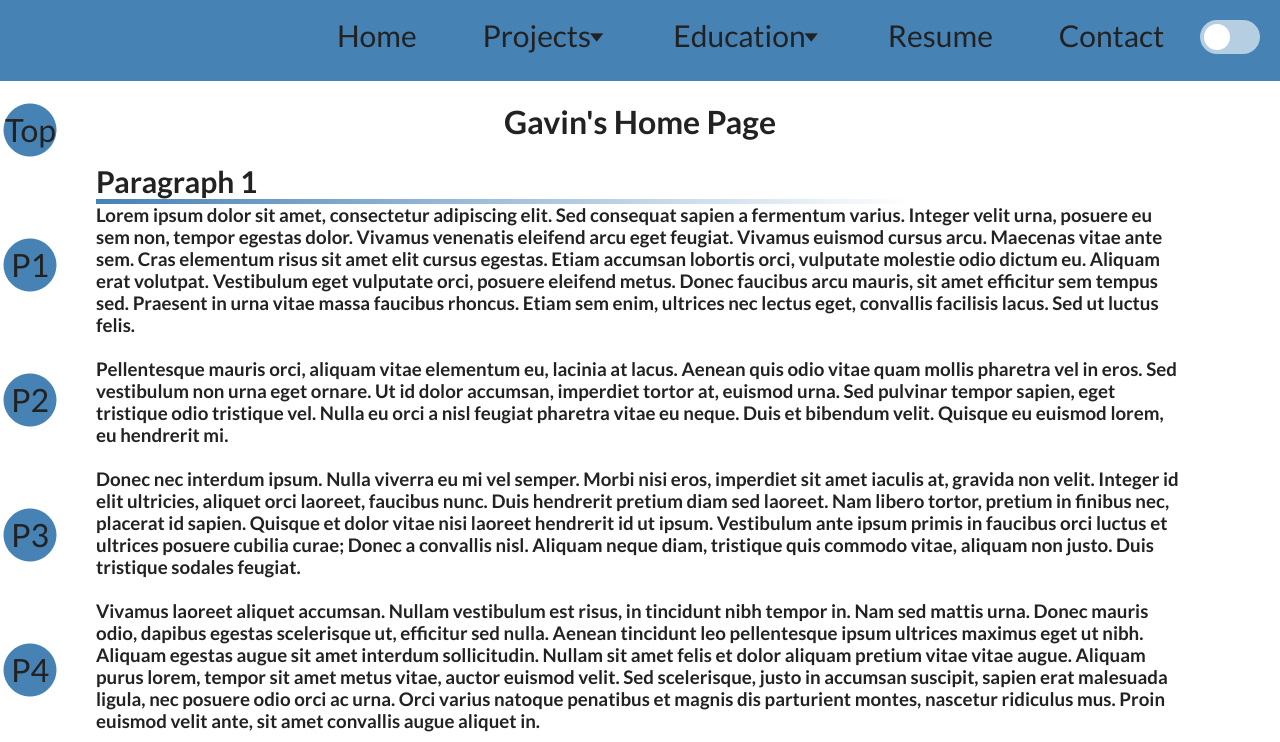
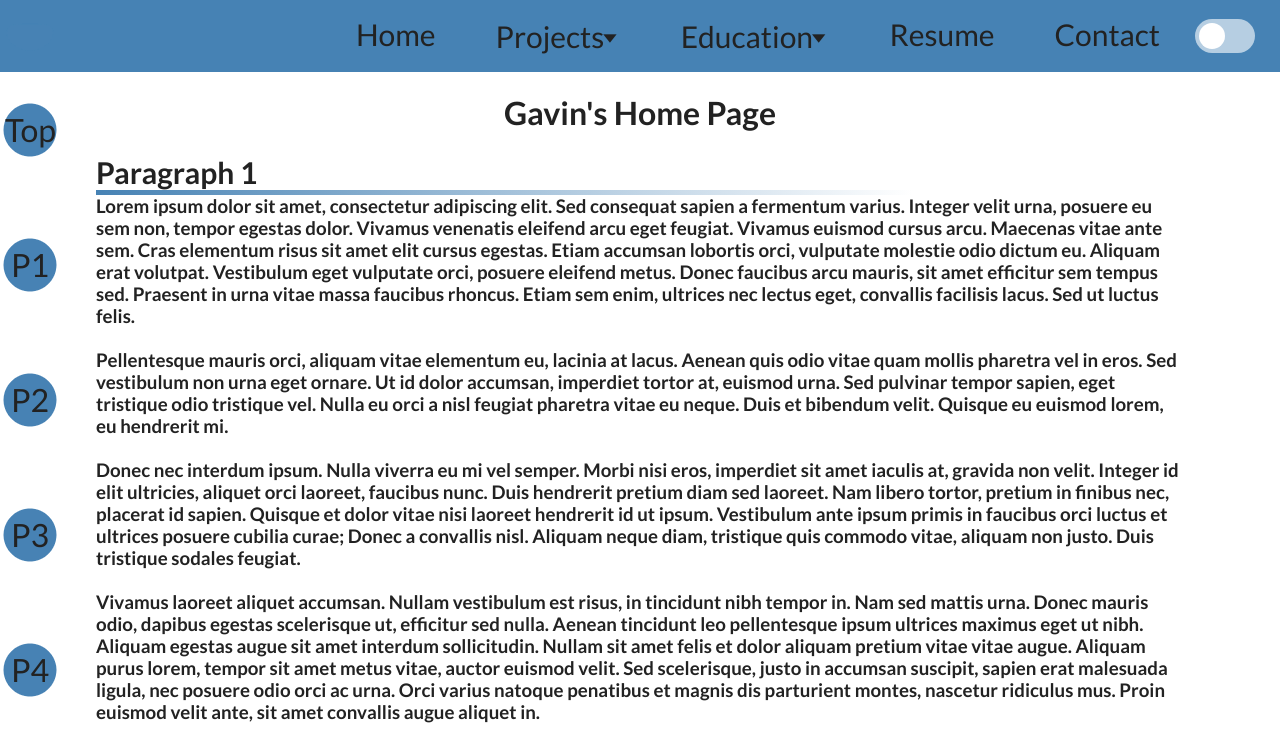
Before and after one commit to Stunner02/Personal_Portfolio, a plain HTML site: page index.html in a window 1280 px wide. Shown: the top 742 px of the page. Drawn offline with Linux system fonts and the light colour scheme.

Commit message:
converted to flexbox. Tweeked elements.

```diff
--- a/style/index.css
+++ b/style/index.css
@@ -39,7 +39,7 @@ body {
   font-family: 'Lato';
 }
 
-h1, p, main {
+h1, p, main, #link1 {
   color: var(--text-color);
 }
 
@@ -60,17 +60,22 @@ a:visited, a:link, a:active {  color: var(--text-color); }
 
 /* (1) Site Navigation - top right*/
 nav {
-  text-align: right;
+  /* text-align: right; */
   background-color: steelblue;
   font-size: 30px;
+  height: 72px;
+  width: 100%;
+  display: inline-flex;
+  justify-content: flex-end;
+  flex-wrap: wrap;
 }
 
 nav a, #link1{
-  padding: 15px 30px;
+  padding: 16px 30px;
 }
 
 .switch {
-  padding: 0px 10px;
+  padding: 0px 15px;
 }
 
 nav a, nav .switch {
@@ -78,17 +83,17 @@ nav a, nav .switch {
   font-weight: 400;
   display: inline-block;
  }
-
+/*
 nav a .dropdown-1 {
   font-weight: 400;
-}
+} */
 
 /* (1.1) theme slider button */
 .theme-switch {
   display: inline-block;
   height: 34px;
   position: relative;
-  top: 6.5px;
+  top: 18.5px;
   right: 10px;
   width: 60px;
 }
@@ -147,7 +152,6 @@ border-radius: 50%;
   display: none;
   position: absolute;
   background-color: steelblue;
-  min-width: 160px;
   box-shadow: 0px 8px 16px 0px rgba(0,0,0,0.2);
 }
 
@@ -170,6 +174,7 @@ border-radius: 50%;
 
 .dropdown-Projects-2 .dItem {
   display: block;
+  padding: 15px 22px;
 }
 
 .dropdown-Projects-1 .dItem:hover, .dropdown-Projects-2 a:hover {
```
